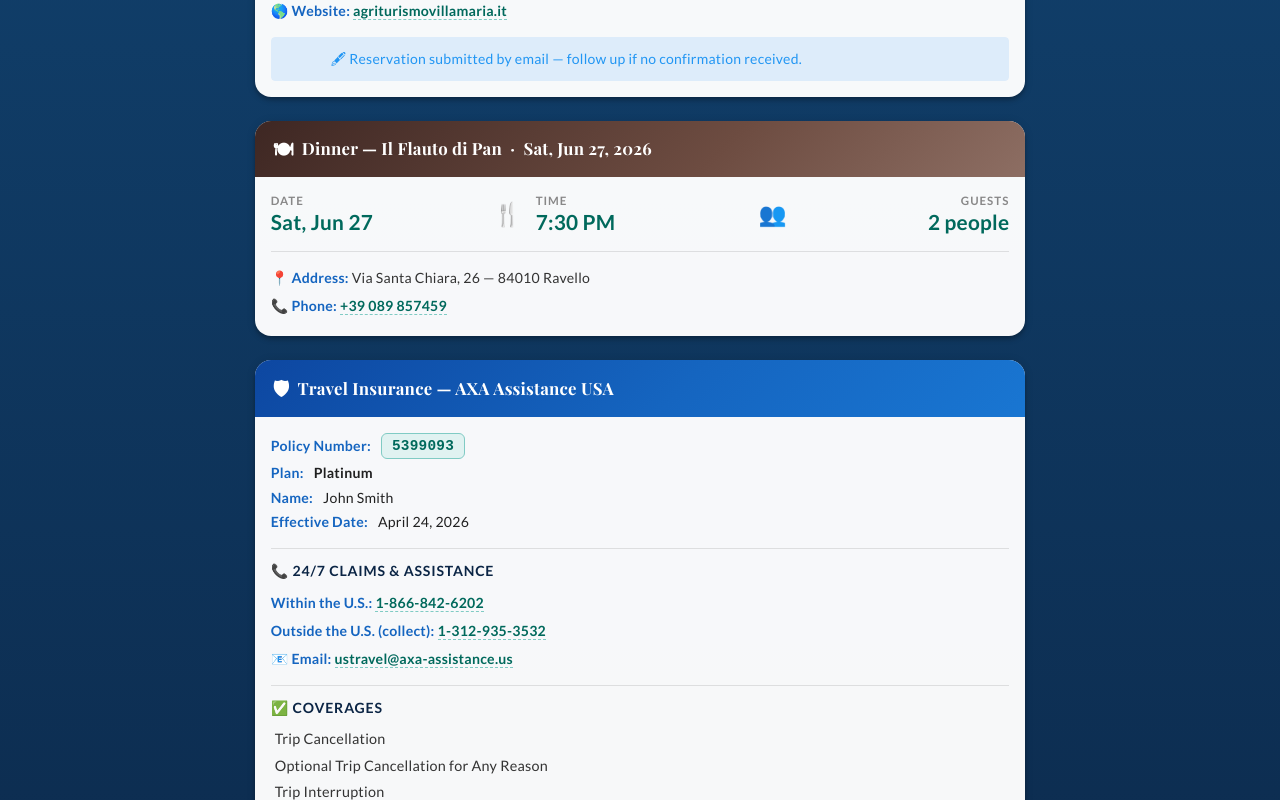
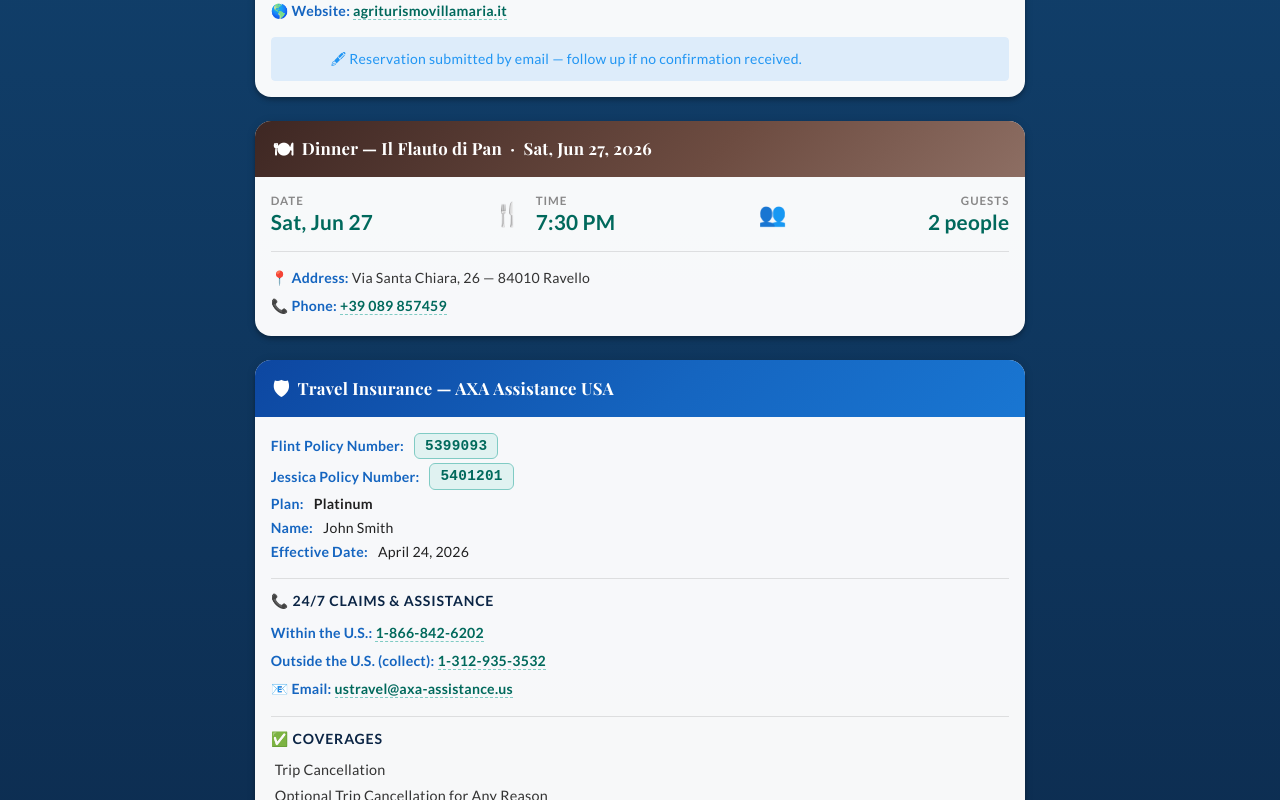
Before and after one commit to FlintShadey/Itenerary, a Vue app: page / in a window 1280 px wide. Shown: the part 11200-12000 px from the top of the page. Built offline with nearby package versions, Linux system fonts and the light colour scheme.

Commit message:
Add Jessica insurance policy number 5401201

```diff
--- a/src/App.vue
+++ b/src/App.vue
@@ -1425,8 +1425,12 @@
               <v-card-text class="pa-4">
 
                 <div class="confirm-row mb-1">
-                  <span class="detail-label">Policy Number:</span>
+                  <span class="detail-label">Flint Policy Number:</span>
                   <span class="confirm-code">5399093</span>
+                </div>
+                <div class="confirm-row mb-1">
+                  <span class="detail-label">Jessica Policy Number:</span>
+                  <span class="confirm-code">5401201</span>
                 </div>
                 <div class="confirm-row mb-1">
                   <span class="detail-label">Plan:</span>
```
